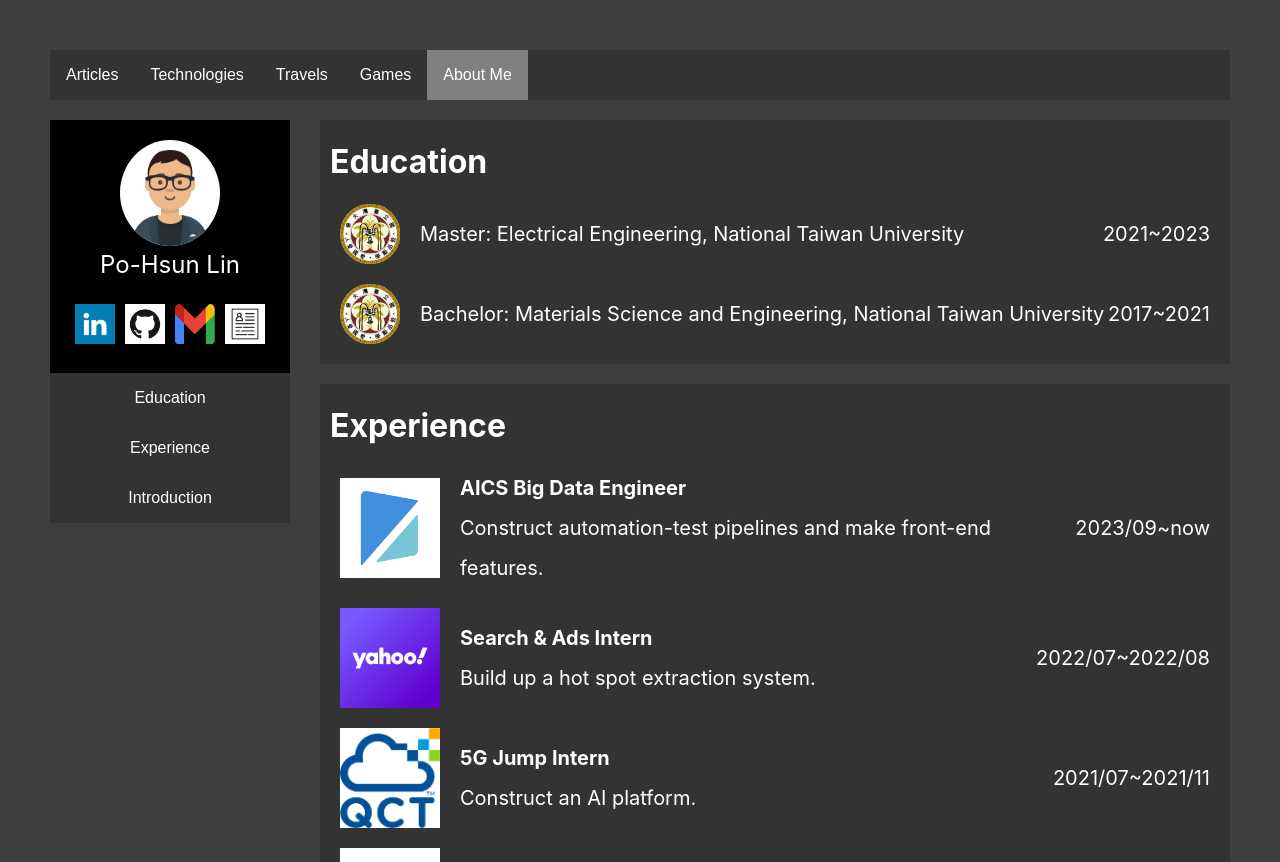
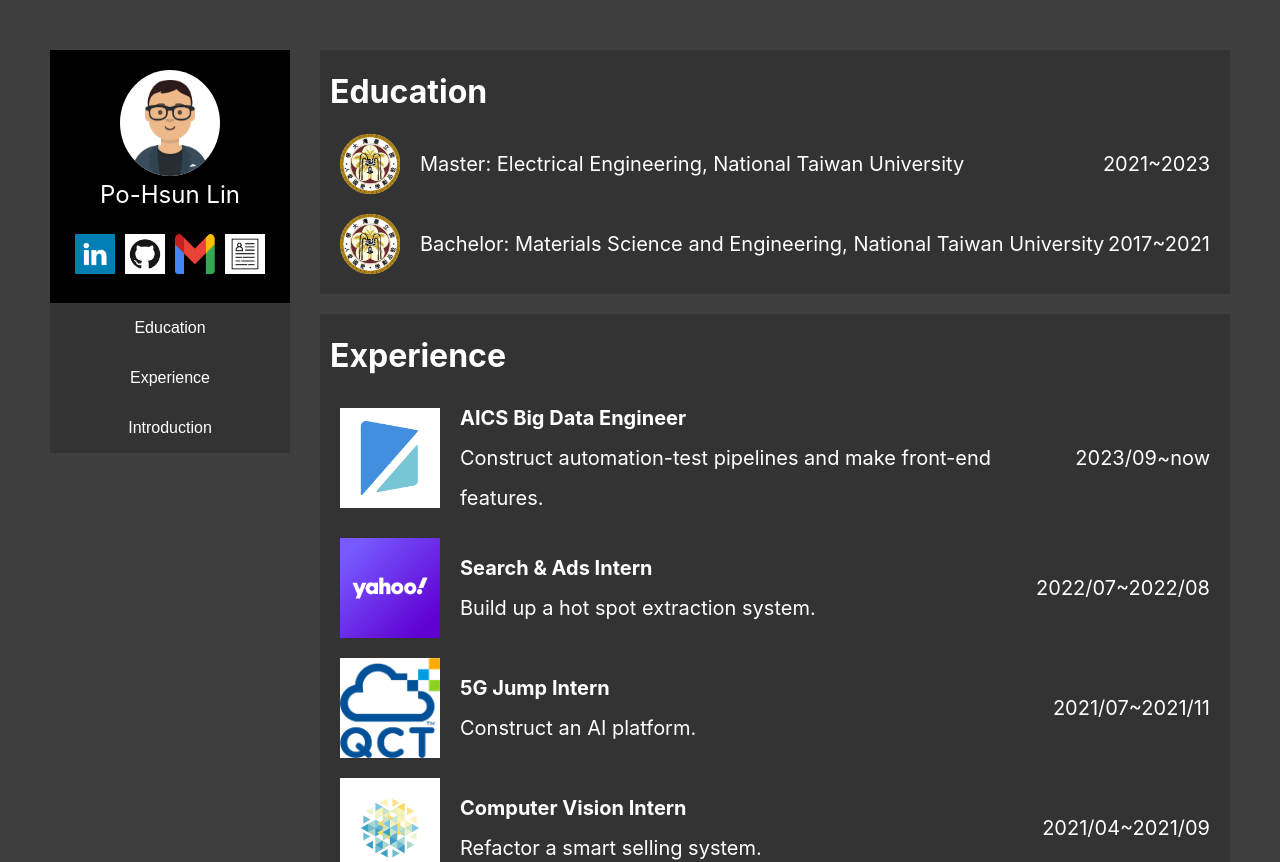
Before and after one commit to tsukiyashirokisaki/tsukiyashirokisaki.github.io, a React (Create React App) app: page / in a window 1280 px wide. Shown: the top 862 px of the page. Built offline with nearby package versions, Linux system fonts and the light colour scheme.

Commit message:
feat: remove action bar

```diff
--- a/src/App.js
+++ b/src/App.js
@@ -7,14 +7,13 @@ import MainTheme from './container/MainTheme';
 
 function App() {
   const quick_link = ['Education', 'Experience', 'Introduction'];
-  const pages = ["Articles", "Technologies", "Travels", "Games", "About Me"];
-  const [curPage,setCurPage] = useState("About Me");
+  const [curPage] = useState("About Me");
   return (
     <div style={{ display: 'block' }}>
       <div className="App" style={{ padding: '50px' }}>
-        <div style={{marginBottom:'20px',backgroundColor:'#333333'}}>
+        {/* <div style={{marginBottom:'20px',backgroundColor:'#333333'}}>
           {pages.map(data => <Button key={data} val={data} className={(curPage===data)?"button_clicked":""} onClick={()=>setCurPage(data)}></Button>)}
-        </div>
+        </div> */}
         <div style={{ display: 'flex' }}>
           <div >
             <Person />
```
Also changed, not shown: 1 other file (tests, documents, lock files or other folders).
